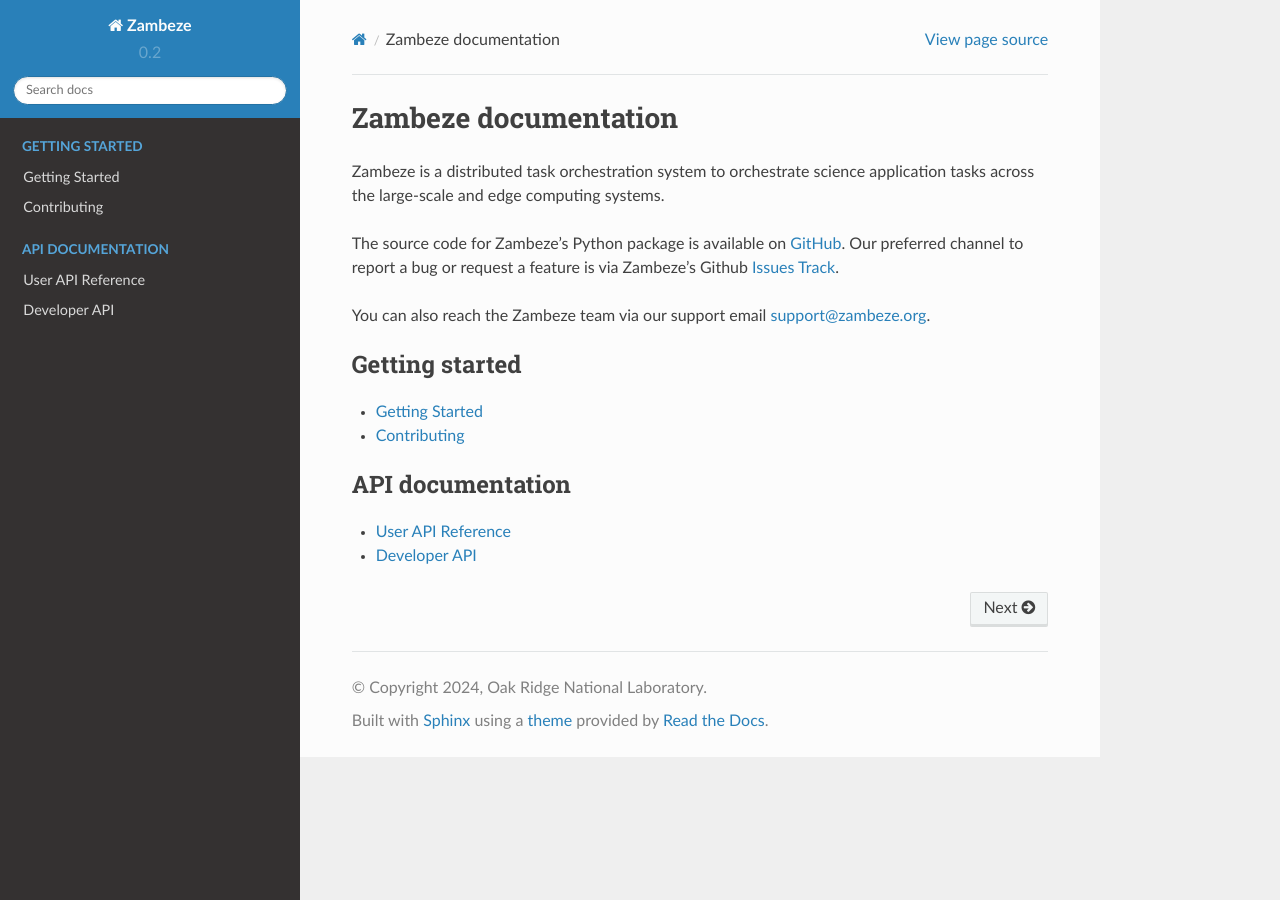
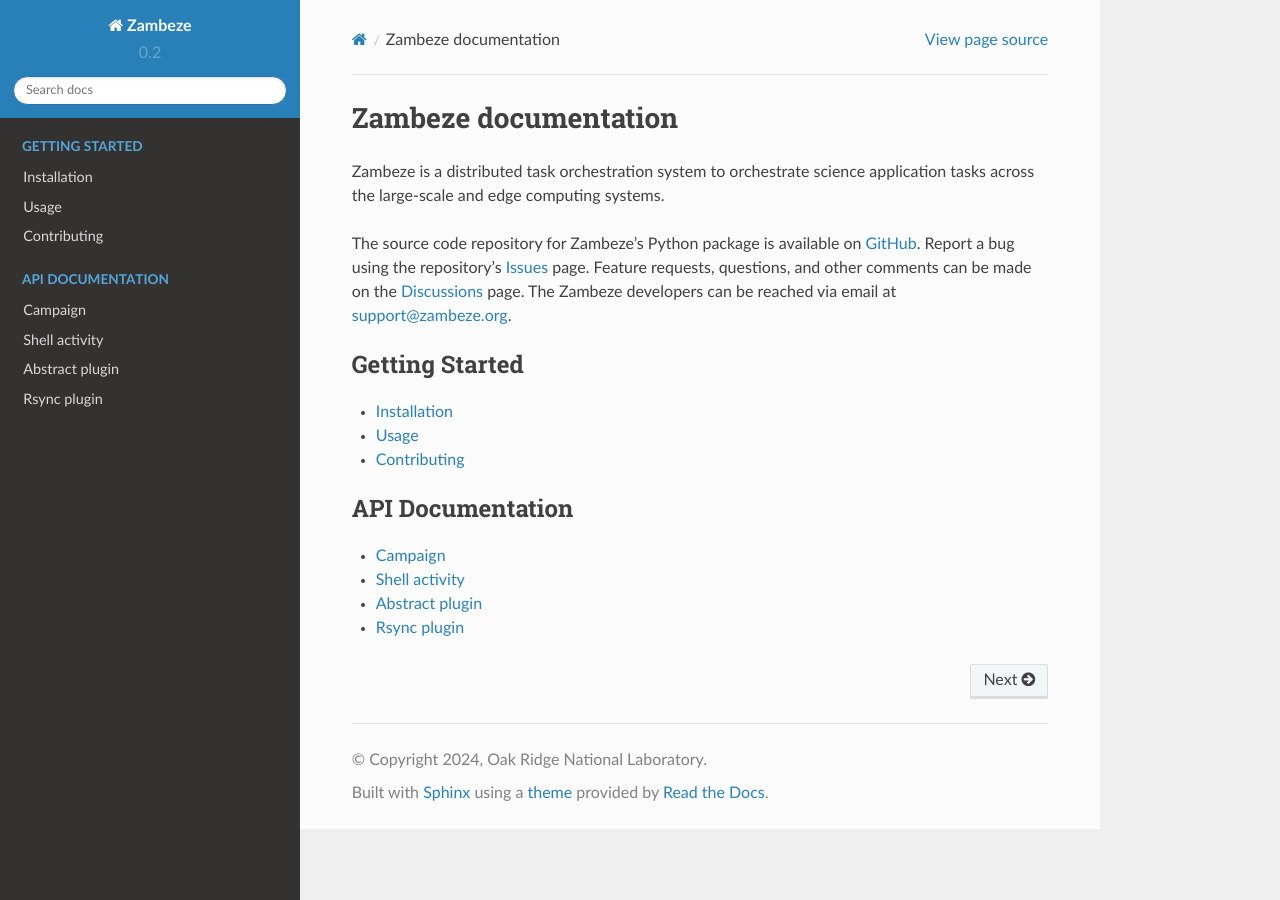
Before and after one commit to ORNL/Zambeze, a Sphinx documentation site: the page built from docs/source/index.rst, in a window 1280 px wide. Built offline with Sphinx 7.4.7 and the Read the Docs theme 2.0.0, drawn with Linux system fonts in a browser that asks for light colours.

Commit message:
Add get-started and api directories

```diff
--- a/docs/source/abstract_plugin_api_reference.rst
+++ b/docs/source/api/abstract_plugin.rst
@@ -1,5 +1,5 @@
-Abstract Plugin API
-===================
+Abstract plugin
+===============
 
 .. automodule:: zambeze.orchestration.plugin_modules.abstract_plugin
    :members:
--- a/docs/source/rsync_plugin_api_reference.rst
+++ b/docs/source/api/rsync_plugin.rst
@@ -1,5 +1,5 @@
-Rsync Plugin API
-================
+Rsync plugin
+============
 
 .. automodule:: zambeze.orchestration.plugin_modules.rsync
    :members:
--- /dev/null
+++ b/docs/source/api/shell.rst
@@ -0,0 +1,7 @@
+Shell activity
+==============
+
+.. automodule:: zambeze.campaign.activities.shell
+   :members:
+   :undoc-members:
+   :show-inheritance:
--- a/docs/source/dev_api_reference.rst
+++ /dev/null
@@ -1,13 +0,0 @@
-Developer API
-=============
-
-.. automodule:: zambeze.orchestration.plugins
-   :members:
-
-.. toctree::
-   :caption: Plugin API Reference
-   :maxdepth: 1
-   :hidden:
-
-   abstract_plugin_api_reference
-   rsync_plugin_api_reference
--- /dev/null
+++ b/docs/source/get-started/installation.rst
@@ -0,0 +1,4 @@
+Installation
+============
+
+Here
--- /dev/null
+++ b/docs/source/get-started/usage.rst
@@ -0,0 +1,4 @@
+Usage
+=====
+
+Here
--- a/docs/source/index.rst
+++ b/docs/source/index.rst
@@ -3,21 +3,21 @@
 
 Zambeze is a distributed task orchestration system to orchestrate science application tasks across the large-scale and edge computing systems.
 
-The source code for Zambeze's Python package is available on `GitHub <https://github.com/ORNL/zambeze>`_. Our preferred channel to report a bug or request a feature is via Zambeze's Github `Issues Track <https://github.com/ORNL/zambeze/issues>`_.
-
-You can also reach the Zambeze team via our support email support@zambeze.org.
+The source code repository for Zambeze's Python package is available on `GitHub <https://github.com/ORNL/zambeze>`_. Report a bug using the repository's `Issues <https://github.com/ORNL/zambeze/issues>`_ page. Feature requests, questions, and other comments can be made on the `Discussions <https://github.com/ORNL/Zambeze/discussions>`_ page. The Zambeze developers can be reached via email at support@zambeze.org.
 
 .. toctree::
-   :caption: Getting started
+   :caption: Getting Started
    :maxdepth: 1
 
-   getting_started
-   contributing
-
+   get-started/installation
+   get-started/usage
+   get-started/contributing
 
 .. toctree::
-   :caption: API documentation
+   :caption: API Documentation
    :maxdepth: 1
 
-   user_api_reference
-   dev_api_reference
+   api/campaign
+   api/shell
+   api/abstract_plugin
+   api/rsync_plugin
```
Also changed, not shown: docs/source/api/campaign.rst (added, +7 -0 lines), docs/source/getting_started.rst (deleted, +0 -25 lines), docs/source/user_api_reference.rst (deleted, +0 -15 lines), docs/source/get-started/contributing.rst (renamed from docs/source/contributing.rst).
